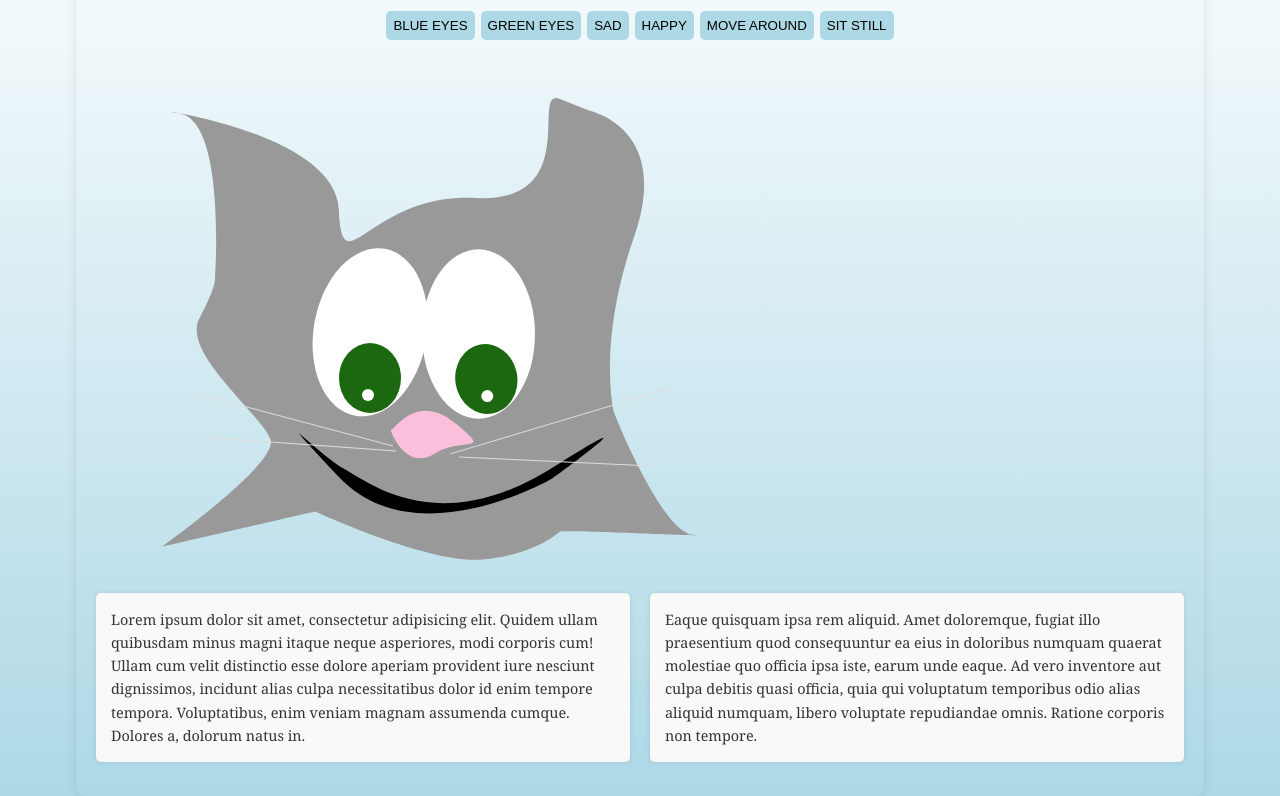
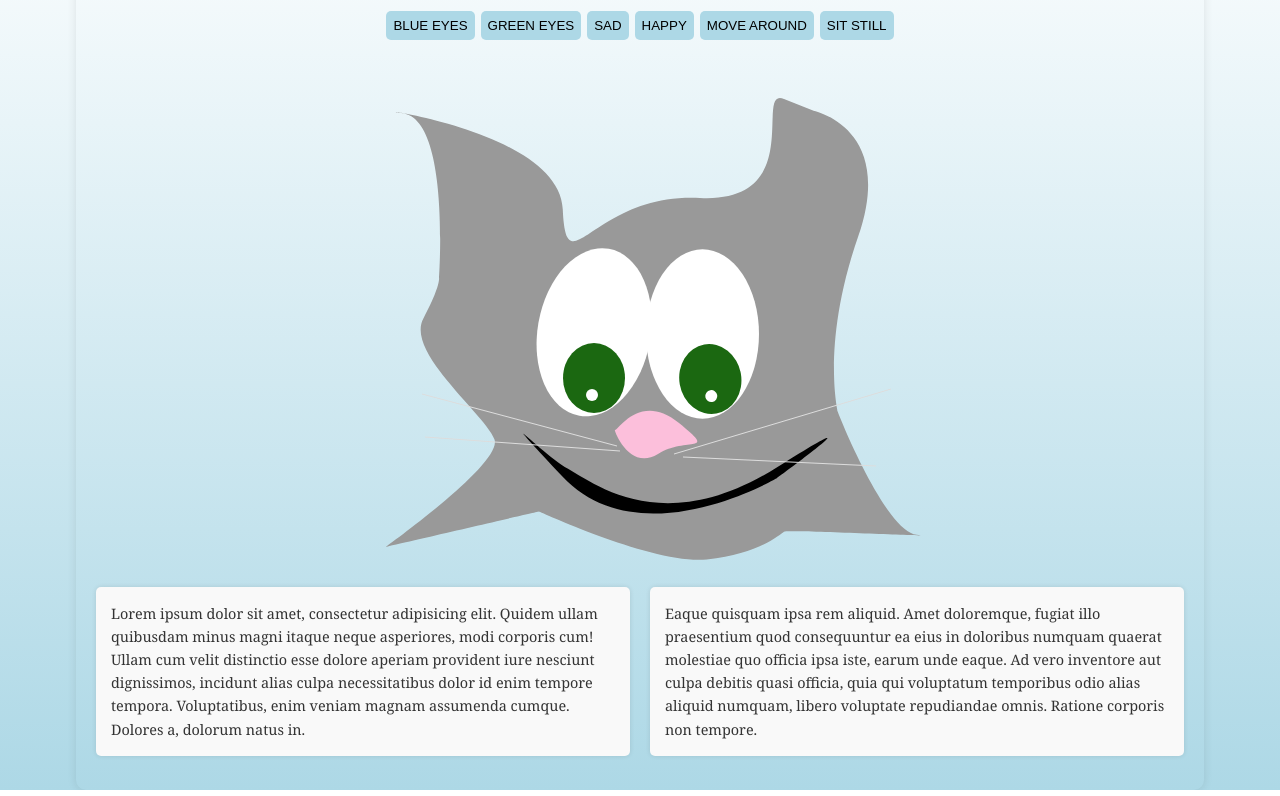
Before and after one commit to ethanator34/lesson11, a plain HTML site: page index.html in a window 1280 px wide. Shown: the part 138-934 px from the top of the page. Drawn offline with Linux system fonts and the light colour scheme.

Commit message:
Update styles.css

```diff
--- a/css/styles.css
+++ b/css/styles.css
@@ -1,4 +1,3 @@
-/* CSS Document */
 body {
     height: 100%;
     width: 85%;
@@ -124,9 +123,7 @@ body {
     animation: move 8s infinite;
 
 }
-.svg-container {
-	perspective: 1000px;
-}
+
 
   .container {
     display: grid;
@@ -141,6 +138,20 @@ body {
     box-shadow: 0 0 5px rgba(0, 0, 0, 0.1);
   }
 
+.svg-container {
+  display: flex;
+  justify-content: center;
+  align-items: center;
+  width: 100%;
+  max-width: 100%;
+  height: auto;
+}
+
+.cat {
+  width: 100%;
+  height: auto;
+  max-width: 640px; /* Optional: Define a max-width for the SVG */
+}
 
   @media (max-width: 1200px) {
     body {
```
Lines whose indentation alone changed are shown as unchanged.
